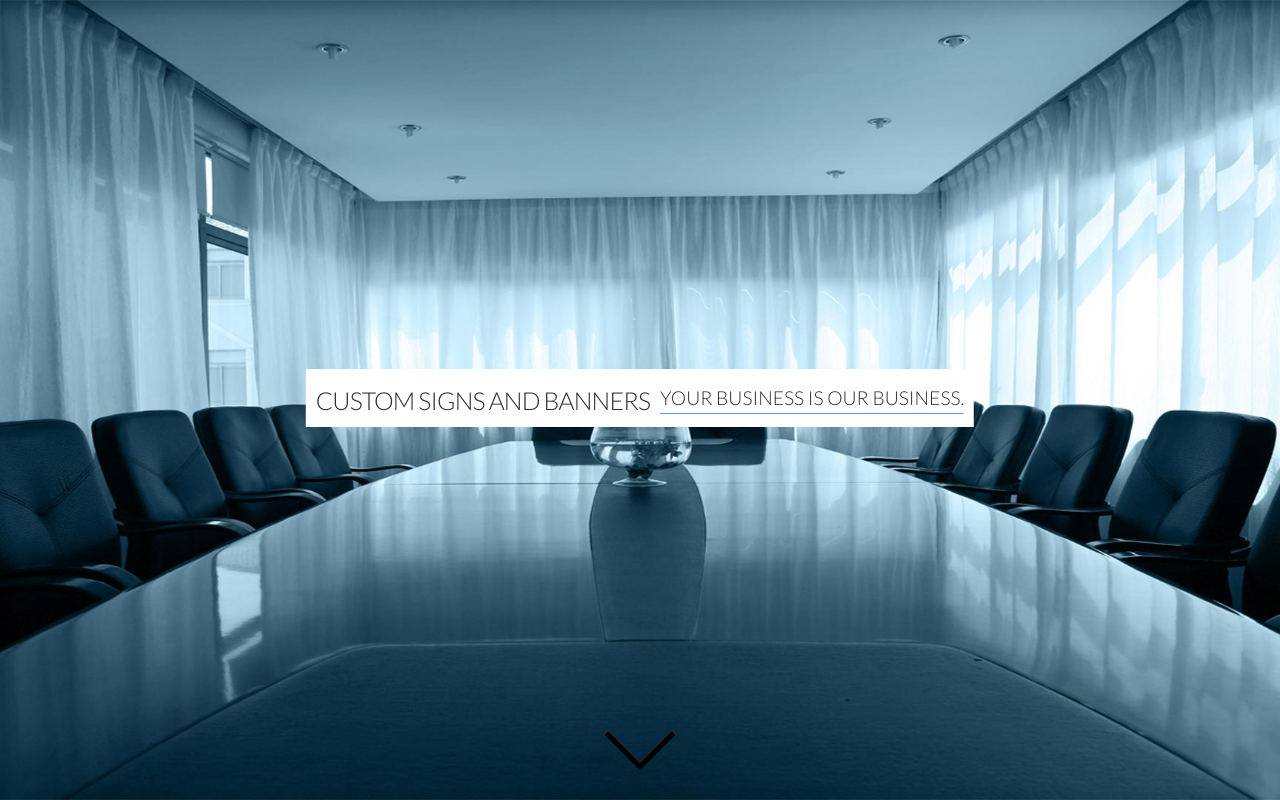
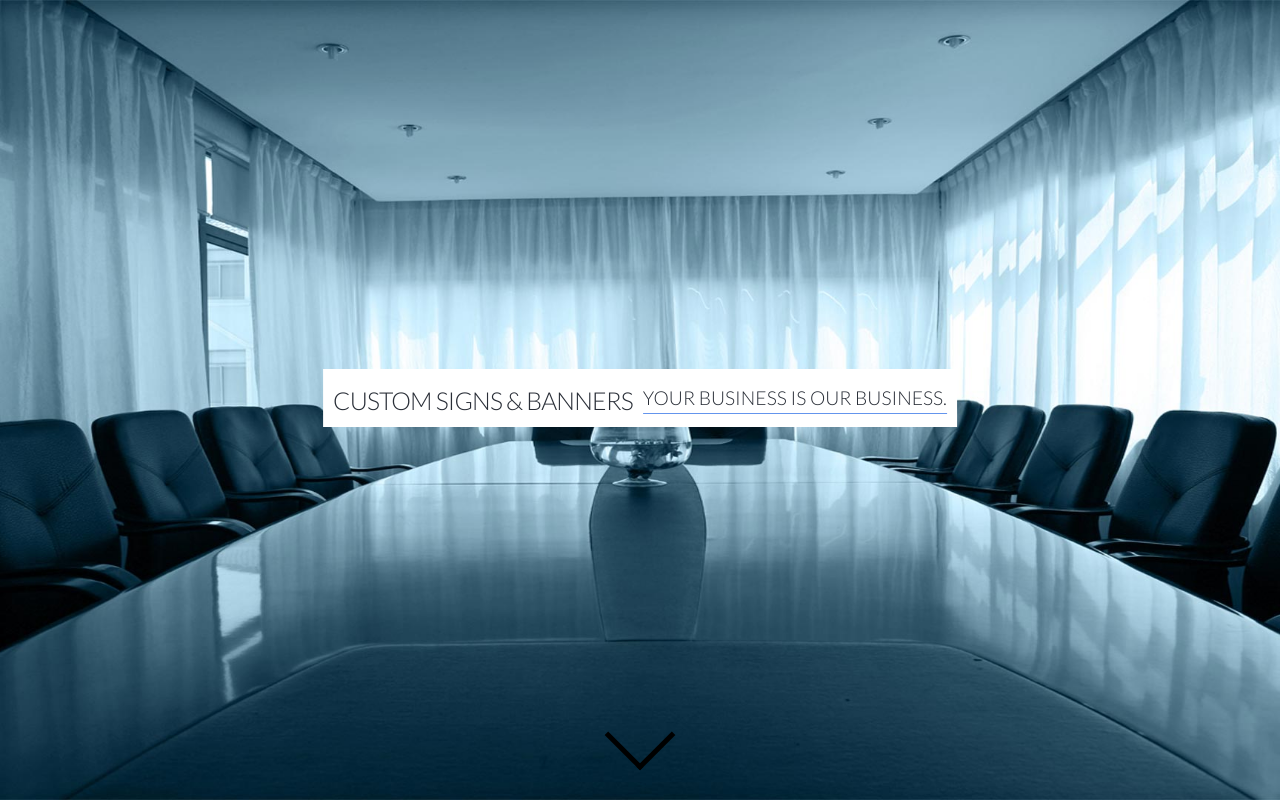
Before and after one commit to kolbobby/signs_test_site, a website built with webpack: page index.html in a window 1280 px wide. Built offline with nearby package versions, Linux system fonts and the light colour scheme; some packages are replaced by stand-ins of ours; files whose address does not match are found by name.

Commit message:
Changing the title

```diff
--- a/index.html
+++ b/index.html
@@ -28,7 +28,7 @@
 								<div class="ten col">
 									<div class="headers">
 										<div class="wrapper">
-											<h4><small>Custom Signs and Banners</small></h4>
+											<h4><small>Custom Signs &amp; Banners</small></h4>
 											<h6><small>Your business is our business.</small></h6>
 										</div>
 									</div>
```
